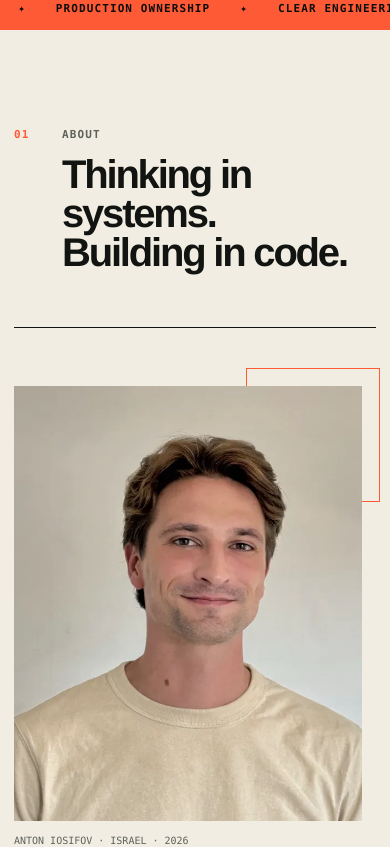
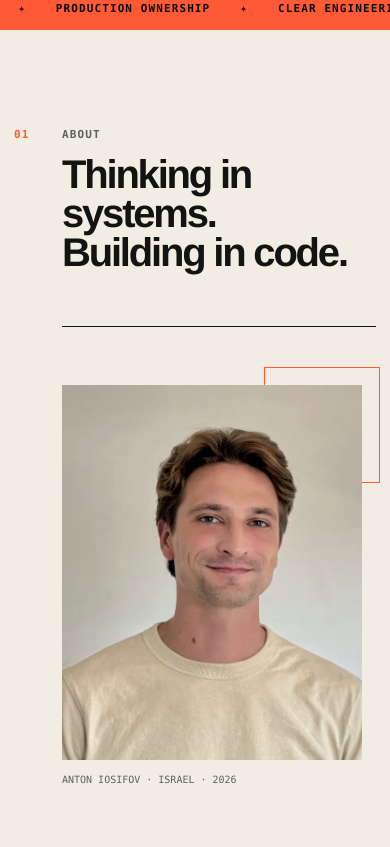
Before and after one commit to antonbroker/portfolio, a Next.js app: page / in a window 390 px wide. Shown: the part 760-1607 px from the top of the page. Built offline with nearby package versions, Linux system fonts and the light colour scheme; no server answers.

Commit message:
Align section content to heading grid

```diff
--- a/app/globals.css
+++ b/app/globals.css
@@ -440,13 +440,32 @@ ul {
   background: var(--paper);
 }
 
+.section > .shell {
+  --section-content-offset: 92px;
+}
+
 .section-heading {
+  position: relative;
   display: grid;
   grid-template-columns: 64px minmax(0, 1fr) minmax(260px, 0.45fr);
   gap: 28px;
   align-items: start;
   padding-bottom: 72px;
-  border-bottom: 1px solid currentColor;
+}
+
+.section-heading::after {
+  position: absolute;
+  right: 0;
+  bottom: 0;
+  left: var(--section-content-offset);
+  height: 1px;
+  background: currentColor;
+  content: "";
+}
+
+.section-content {
+  width: calc(100% - var(--section-content-offset));
+  margin-left: var(--section-content-offset);
 }
 
 .section-number,
@@ -1370,6 +1389,8 @@ ul {
 
 @media (max-width: 1100px) {
   :root { --shell: min(100% - 44px, 1040px); }
+
+  .section > .shell { --section-content-offset: 82px; }
 
   .site-header { grid-template-columns: auto auto 1fr; }
   .site-nav { display: none; }
@@ -1465,6 +1486,8 @@ ul {
 @media (max-width: 560px) {
   :root { --shell: calc(100vw - 28px); }
 
+  .section > .shell { --section-content-offset: 48px; }
+
   .site-header { min-height: 52px; padding: 4px 6px 4px 14px; }
   .wordmark { font-size: 20px; }
   .menu-button { width: 42px; height: 42px; }
--- a/components/About.tsx
+++ b/components/About.tsx
@@ -19,7 +19,7 @@ export function About() {
           title="Thinking in systems. Building in code."
         />
 
-        <Reveal className="about-layout">
+        <Reveal className="about-layout section-content">
           <div className="about-portrait">
             <div className="about-image-frame">
               <Image
--- a/components/Experience.tsx
+++ b/components/Experience.tsx
@@ -13,7 +13,7 @@ export function Experience() {
           description="Commercial freelance delivery, startup product work, and focused full-stack training built on a computer-science foundation."
         />
 
-        <div className="timeline">
+        <div className="timeline section-content">
           {experience.map((item) => (
             <Reveal className="timeline-item" key={`${item.company}-${item.period}`}>
               <div className="timeline-period">{item.period}</div>
@@ -31,7 +31,7 @@ export function Experience() {
           ))}
         </div>
 
-        <div className="education-block">
+        <div className="education-block section-content">
           <div className="education-title">
             <span>05</span>
             <h2>Education & certification</h2>
--- a/components/Projects.tsx
+++ b/components/Projects.tsx
@@ -132,7 +132,10 @@ export function Projects() {
           description="Commercial client work, independent products, and focused engineering projects — described by outcome first, implementation second."
         />
 
-        <div className="projects-carousel-controls" aria-label="Project carousel controls">
+        <div
+          className="projects-carousel-controls section-content"
+          aria-label="Project carousel controls"
+        >
           <div>
             <button
               type="button"
@@ -154,7 +157,7 @@ export function Projects() {
         </div>
 
         <div
-          className="projects-list"
+          className="projects-list section-content"
           ref={carouselRef}
           onScroll={handleCarouselScroll}
           aria-label="Selected projects carousel"
@@ -164,7 +167,7 @@ export function Projects() {
           ))}
         </div>
 
-        <div className="additional-work">
+        <div className="additional-work section-content">
           <div className="additional-work-heading">
             <p>Additional work</p>
             <h3>More systems, shipped.</h3>
--- a/components/Stack.tsx
+++ b/components/Stack.tsx
@@ -13,7 +13,7 @@ export function Stack() {
           description="Strongest in TypeScript, React, Next.js, and Node.js — with practical delivery across mobile, data, cloud, and applied AI."
         />
 
-        <div className="stack-groups">
+        <div className="stack-groups section-content">
           {stackGroups.map((group) => (
             <Reveal className="stack-group" key={group.label}>
               <div className="stack-group-head">
```
